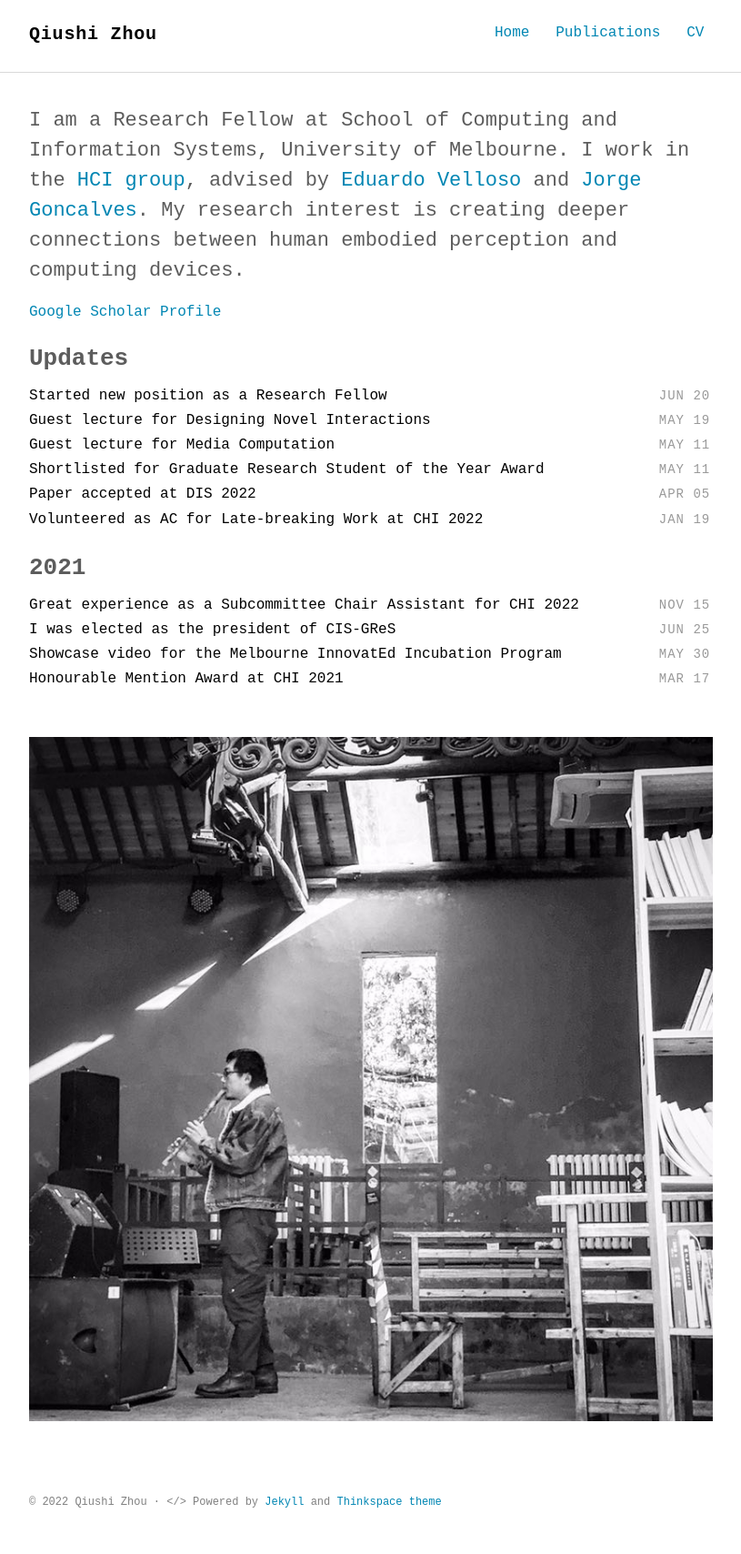
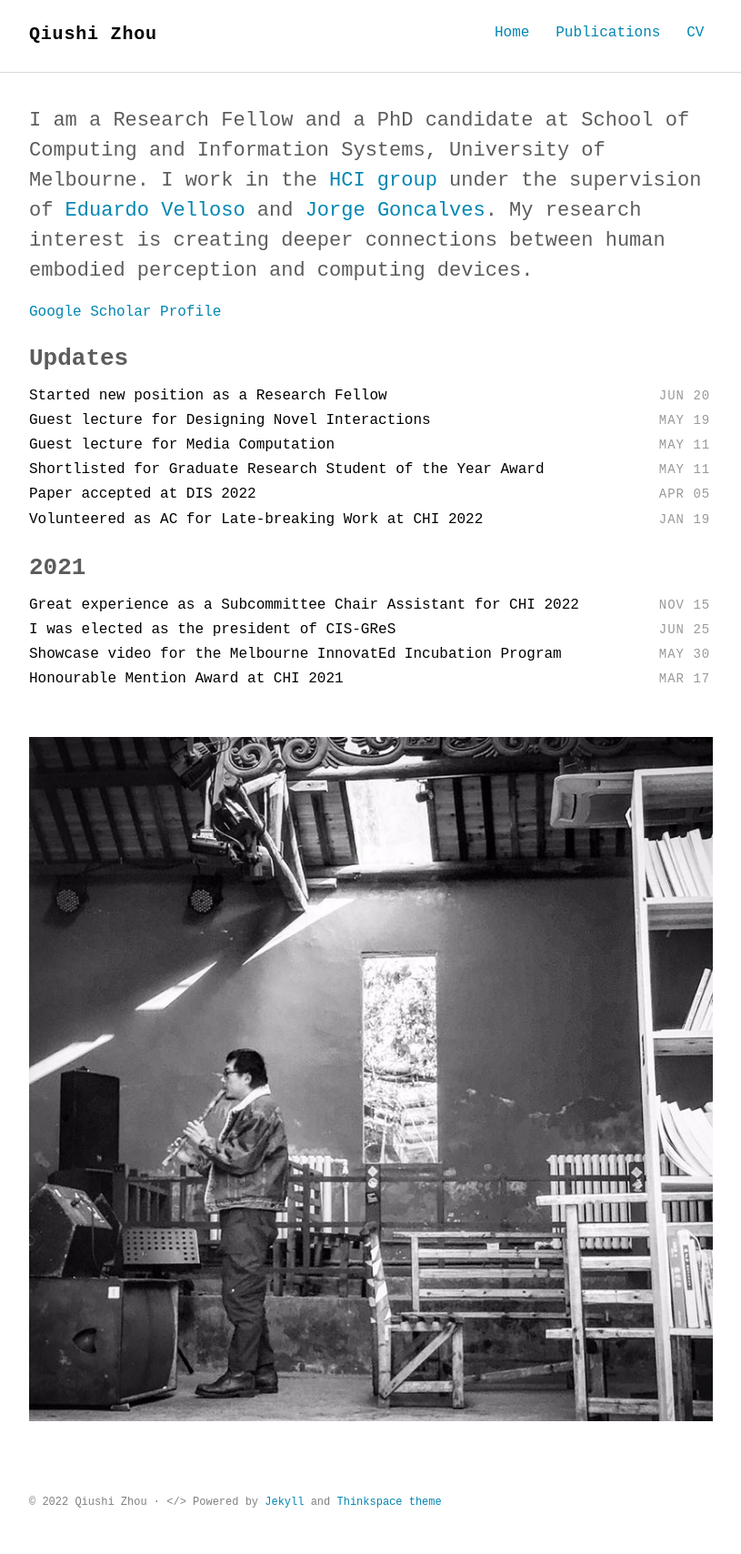
Before and after one commit to qiushi-zhou/qiushi-zhou.github.io, a Jekyll site: the page built from index.html, in a window 1280 px wide. Shown: the whole page at 91% size, without its empty margins (232-1047 px from the left). Built offline with Jekyll 4.4.1, drawn with Linux system fonts in a browser that asks for light colours; some web fonts are replaced.

Commit message:
Update intro.html

```diff
--- a/_includes/intro.html
+++ b/_includes/intro.html
@@ -1,7 +1,7 @@
 <section class="intro">
   <div class="container">
     <p class="lead">
-	I am a Research Fellow at School of Computing and Information Systems, University of Melbourne. I work in the <a href="https://cis.unimelb.edu.au/hci/">HCI group</a>, advised by <a href="https://www.eduardovelloso.com/">Eduardo Velloso</a> and <a href="https://www.jorgegoncalves.com/">Jorge Goncalves</a>. My research interest is creating deeper connections between human embodied perception and computing devices.
+	I am a Research Fellow and a PhD candidate at School of Computing and Information Systems, University of Melbourne. I work in the <a href="https://cis.unimelb.edu.au/hci/">HCI group</a> under the supervision of <a href="https://www.eduardovelloso.com/">Eduardo Velloso</a> and <a href="https://www.jorgegoncalves.com/">Jorge Goncalves</a>. My research interest is creating deeper connections between human embodied perception and computing devices.
 	</p>
 	<a href="https://scholar.google.com.au/citations?user=a-FggqcAAAAJ&hl=en">Google Scholar Profile</a>
   </div>
```
